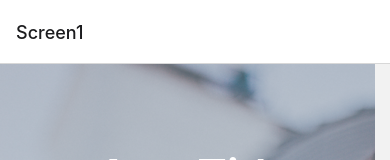
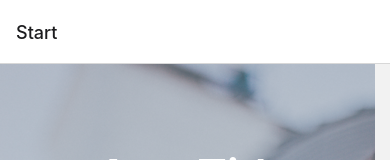
Before and after one commit to kellysdev/chat-app, a React Native app: screen / in a window 390 px wide. Shown: the top 160 px of the page. Built offline with nearby package versions, Linux system fonts and the light colour scheme.

Commit message:
Rename components for clarity

```diff
--- a/App.js
+++ b/App.js
@@ -2,8 +2,8 @@
 import { StyleSheet, Text, View } from "react-native";
 import { NavigationContainer } from "@react-navigation/native";
 import { createNativeStackNavigator } from "@react-navigation/native-stack";
-import Screen1 from "./components/Screen1";
-import Screen2 from "./components/Screen2";
+import Start from "./components/start";
+import Chat from "./components/chat";
 
 const Stack = createNativeStackNavigator();
 
@@ -12,12 +12,12 @@
     <NavigationContainer>
       <Stack.Navigator initialRouteName="Screen1">
         <Stack.Screen
-          name="Screen1"
-          component={Screen1}
+          name="Start"
+          component={Start}
         />
         <Stack.Screen
-          name="Screen2"
-          component={Screen2}
+          name="Chat"
+          component={Chat}
         />
       </Stack.Navigator>
     </NavigationContainer>
--- a/components/Screen2.js
+++ b/components/chat.js
@@ -1,7 +1,7 @@
 import { useEffect } from "react";
 import { StyleSheet, View, Text } from "react-native";
 
-const Screen2 = ({ route, navigation }) => {
+const Chat = ({ route, navigation }) => {
   const { name } = route.params;
 
   useEffect(() => {
@@ -23,4 +23,4 @@
   }
 });
 
-export default Screen2;
+export default Chat;
--- a/components/Screen1.js
+++ b/components/start.js
@@ -1,7 +1,7 @@
 import { useState } from "react";
 import { StyleSheet, View, Text, TextInput, TouchableOpacity, ImageBackground, Image } from "react-native";
 
-const Screen1 = ({ navigation }) => {
+const Start = ({ navigation }) => {
   const [name, setName] = useState("");
   const [chatBackgroundColor, setChatBackgroundColor] = useState("");
   const colors = ["#090C08", "#474056", "#8A95A5", "#B9C6AE"];
@@ -115,4 +115,4 @@
   }
 })
 
-export default Screen1;
+export default Start;
```
